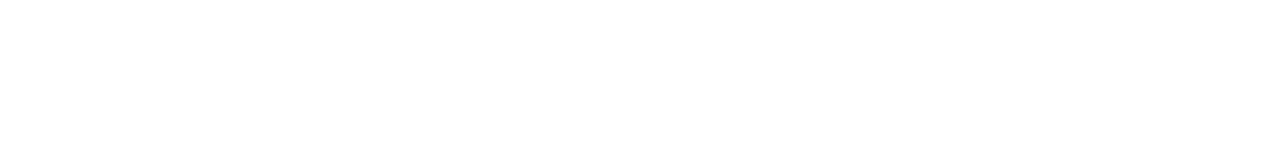
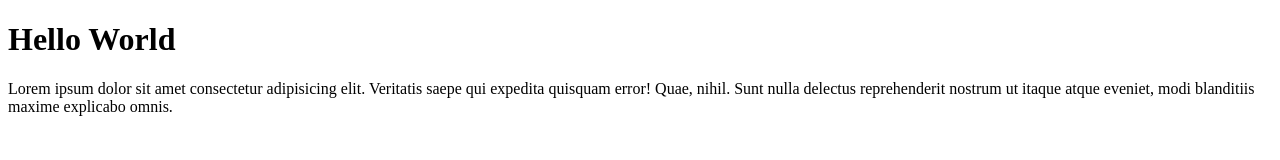
Before and after one commit to Fillypper/projeto-1, a plain HTML site: page index.html in a window 1280 px wide. Drawn offline with Linux system fonts and the light colour scheme.

```diff
--- a/index.html
+++ b/index.html
@@ -9,3 +9,9 @@
 
 </body>
 </html>
+
+<body>
+    <h1>Hello World</h1>
+</body>
+
+<p>Lorem ipsum dolor sit amet consectetur adipisicing elit. Veritatis saepe qui expedita quisquam error! Quae, nihil. Sunt nulla delectus reprehenderit nostrum ut itaque atque eveniet, modi blanditiis maxime explicabo omnis.</p>
```
Also changed, not shown: 1 other file.
